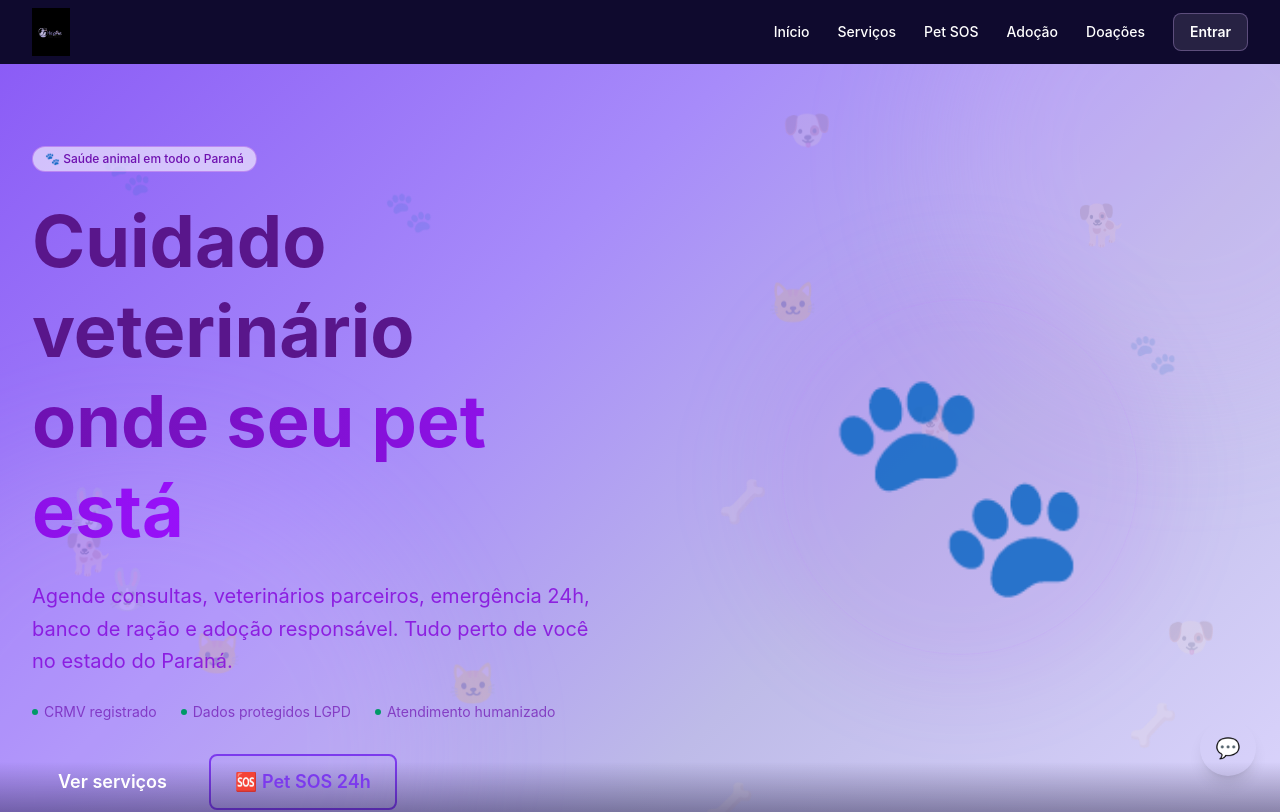
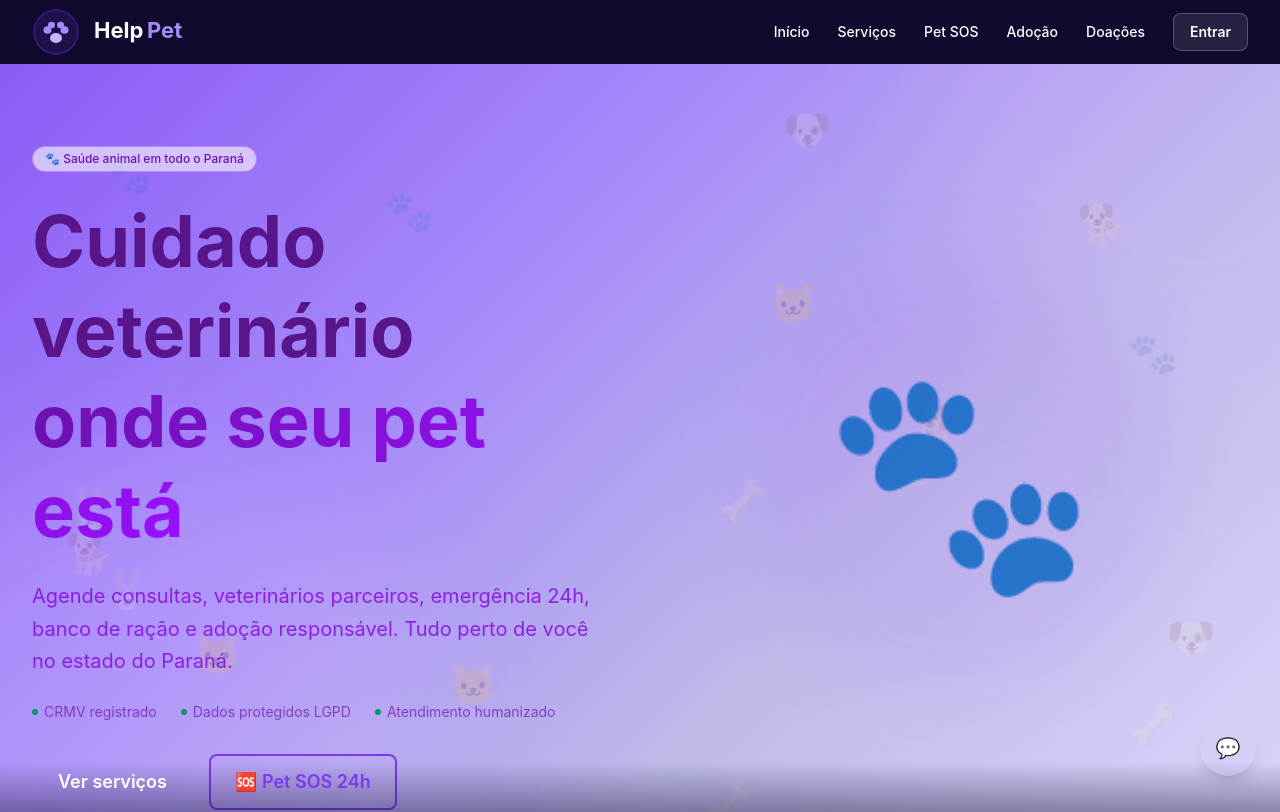
Before and after one commit to Kauanprogran/DESAFIO-PR, a Next.js app: page / in a window 1280 px wide. Shown: the top 812 px of the page. Built offline with nearby package versions, Linux system fonts and the light colour scheme.

Commit message:
Logo da navbar trocado para SVG nativo (patinha + Help Pet)

```diff
--- a/components/layout/Footer.tsx
+++ b/components/layout/Footer.tsx
@@ -75,7 +75,7 @@ function Footer() {
           <div className="flex flex-col md:flex-row items-center justify-between gap-6">
             <div className="flex items-center gap-3">
               <Link href="/" className="flex items-center gap-2">
-                <Image src="/logo.png" alt="Help Pet" width={160} height={42} className="h-11 w-auto" priority />
+                <Image src="/logo.svg" alt="Help Pet" width={160} height={42} className="h-11 w-auto" priority />
               </Link>
               <span className="text-purple-400/30 text-sm">|</span>
               <span className="text-purple-200/50 text-sm">CRMV registrado • Protegido LGPD</span>
--- a/components/layout/Navbar.tsx
+++ b/components/layout/Navbar.tsx
@@ -37,7 +37,7 @@ function Navbar() {
       <div className="max-w-7xl mx-auto px-4 sm:px-6 lg:px-8">
         <div className="flex items-center justify-between h-16">
           <Link href="/" className="flex-shrink-0">
-            <Image src="/logo.png" alt="Help Pet" width={180} height={48} className="h-12 w-auto" style={{ mixBlendMode: "screen" }} priority />
+            <Image src="/logo.svg" alt="Help Pet" width={180} height={48} className="h-12 w-auto" priority />
           </Link>
 
           <nav className="hidden md:flex items-center gap-1" aria-label="Principal">
```
